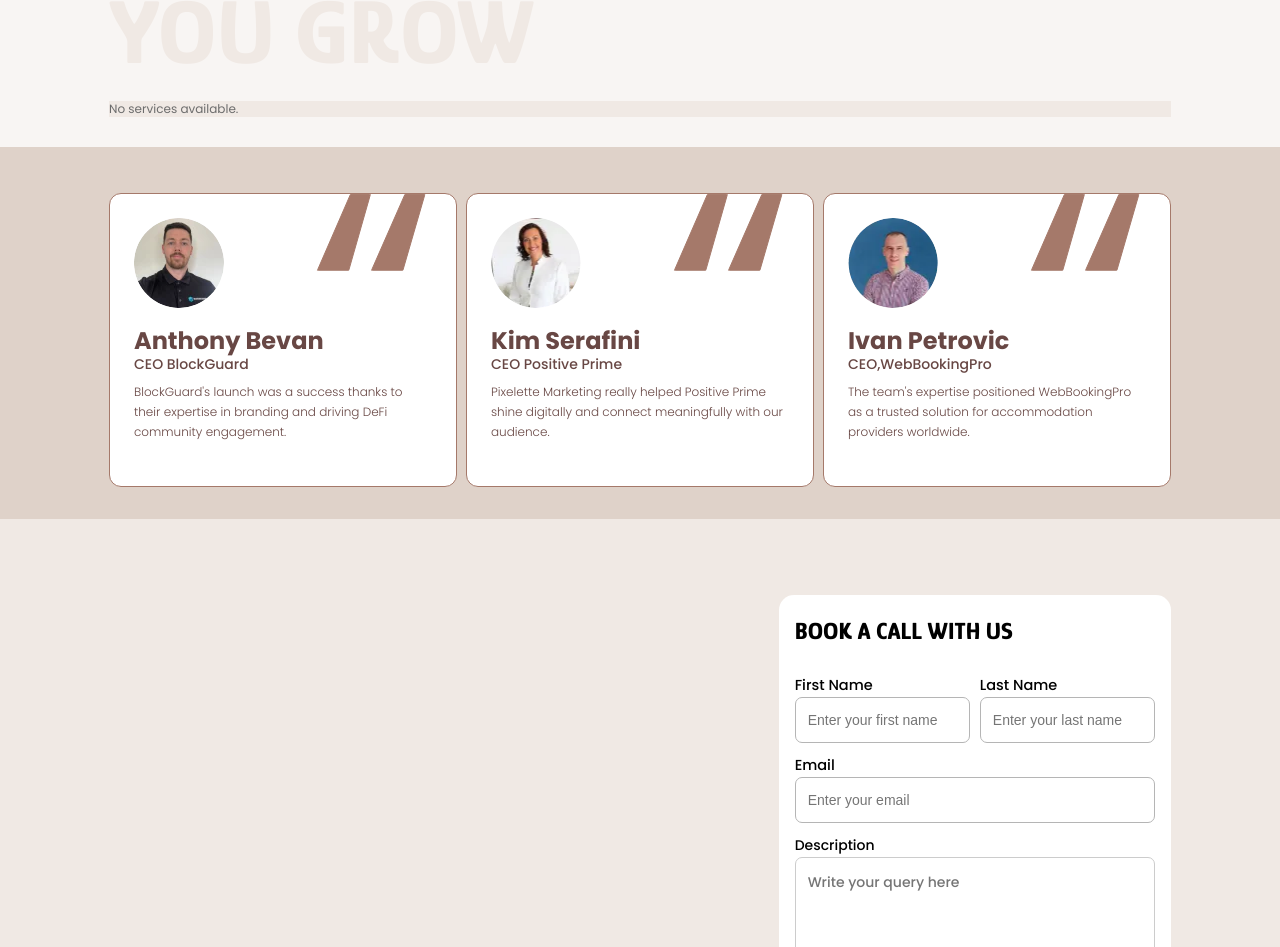
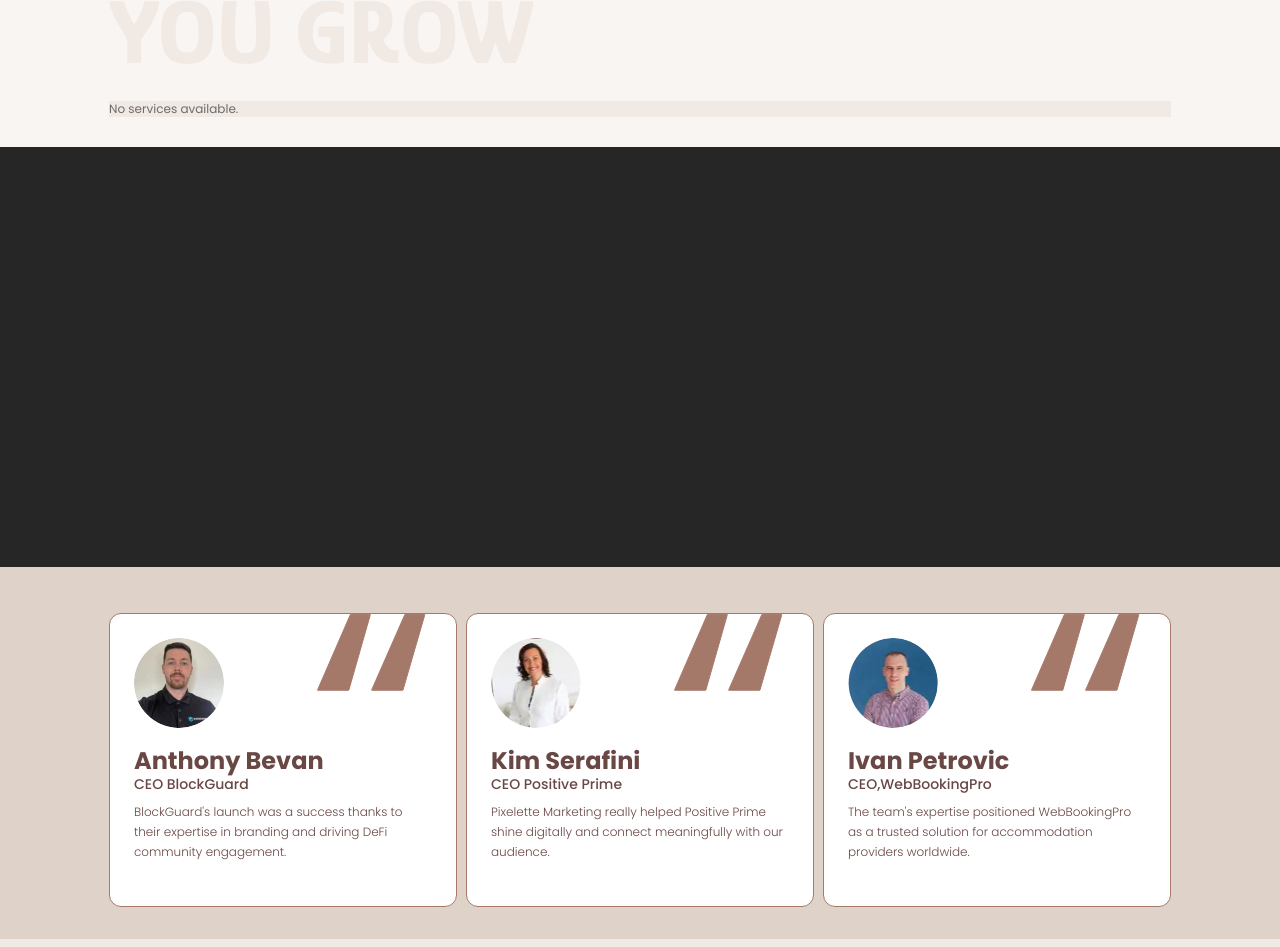
Before and after one commit to pixelette-technologies/Pixelette_Marketing_Website, a Next.js app: page /services/1 in a window 1280 px wide. Shown: the part 1048-1995 px from the top of the page. Built offline with nearby package versions, Linux system fonts and the light colour scheme.

Commit message:
industre section added

```diff
--- a/src/components/common/ContentDisplaySection.tsx
+++ b/src/components/common/ContentDisplaySection.tsx
@@ -25,18 +25,18 @@
       <Container className='main'>
         <div className='contentDisplaySection'>
           <header>
-            <Text>{title}</Text>
+            <Text className='primary color_white'>{title}</Text>
             <h2
               dangerouslySetInnerHTML={{ __html: heading || "" }}
               className='heading_secondry--light color_white'
             ></h2>
-            <Text>{detail}</Text>
+            <Text className='secondry color_gray'>{detail}</Text>
           </header>
           <section>
             {data?.map((el, index) => (
               <div key={index}>
-                <Text>{el.heading}</Text>
-                <Text>{el.detail}</Text>
+                <Text className='primary--bold'>{el.heading}</Text>
+                <Text className='tertiary'>{el.detail}</Text>
               </div>
             ))}
           </section>
--- /dev/null
+++ b/src/scss/component/common/_contentDisplaySection.scss
@@ -0,0 +1,74 @@
+@use "../../globels" as color;
+
+.contentDisplaySection {
+  display: flex;
+  padding-top: 2rem;
+  justify-content: space-between;
+  align-items: center;
+  & > header {
+    width: 50.2rem;
+    & > h2 {
+      margin-top: 1.6rem;
+      margin-bottom: 3.2rem;
+      & > span {
+        color: color.$primary;
+      }
+    }
+  }
+  & > section {
+    width: 55.7rem;
+    height: 40rem;
+    overflow-y: hidden;
+    overflow-y: scroll;
+    padding-right: 0.5rem;
+
+    /* width */
+    &::-webkit-scrollbar {
+      width: 0.7rem;
+    }
+
+    /* Track */
+    &::-webkit-scrollbar-track {
+      margin-bottom: 2rem;
+      background-color: color.$gray;
+      border-radius: 1rem;
+    }
+
+    &::-webkit-scrollbar-thumb {
+      background: color.$primary;
+      border-radius: 1rem;
+      cursor: grabbing;
+    }
+
+    &::-webkit-scrollbar-thumb:hover {
+      background: color.$primary;
+      border-radius: 1rem;
+    }
+
+    & > * {
+      &:not(:last-child) {
+        margin-bottom: 1.5rem;
+      }
+      &:last-child {
+        margin-bottom: 2rem;
+      }
+      &:nth-child(odd) {
+        background-color: rgba(240, 233, 228, 1);
+      }
+      &:nth-child(even) {
+        background-color: white;
+      }
+    }
+    & > div {
+      padding: 1.6rem 3.2rem;
+      border-radius: 1rem;
+
+      & > * {
+        &:first-child {
+          max-width: 22rem;
+          margin-bottom: 1rem;
+        }
+      }
+    }
+  }
+}
--- a/src/scss/component/common/_index.scss
+++ b/src/scss/component/common/_index.scss
@@ -7,3 +7,4 @@
 @forward "./contactSection";
 @forward "./questionAndAnswer";
 @forward "./servicesCard";
+@forward "./contentDisplaySection";
--- a/src/scss/component/feature/_text.scss
+++ b/src/scss/component/feature/_text.scss
@@ -12,7 +12,7 @@
   &primary--bold {
     font-size: 1.6rem;
     font-weight: 600;
-    line-height: 2.4rem;
+    line-height: 2rem;
   }
   &primary--bolder {
     font-size: 1.6rem;
```
